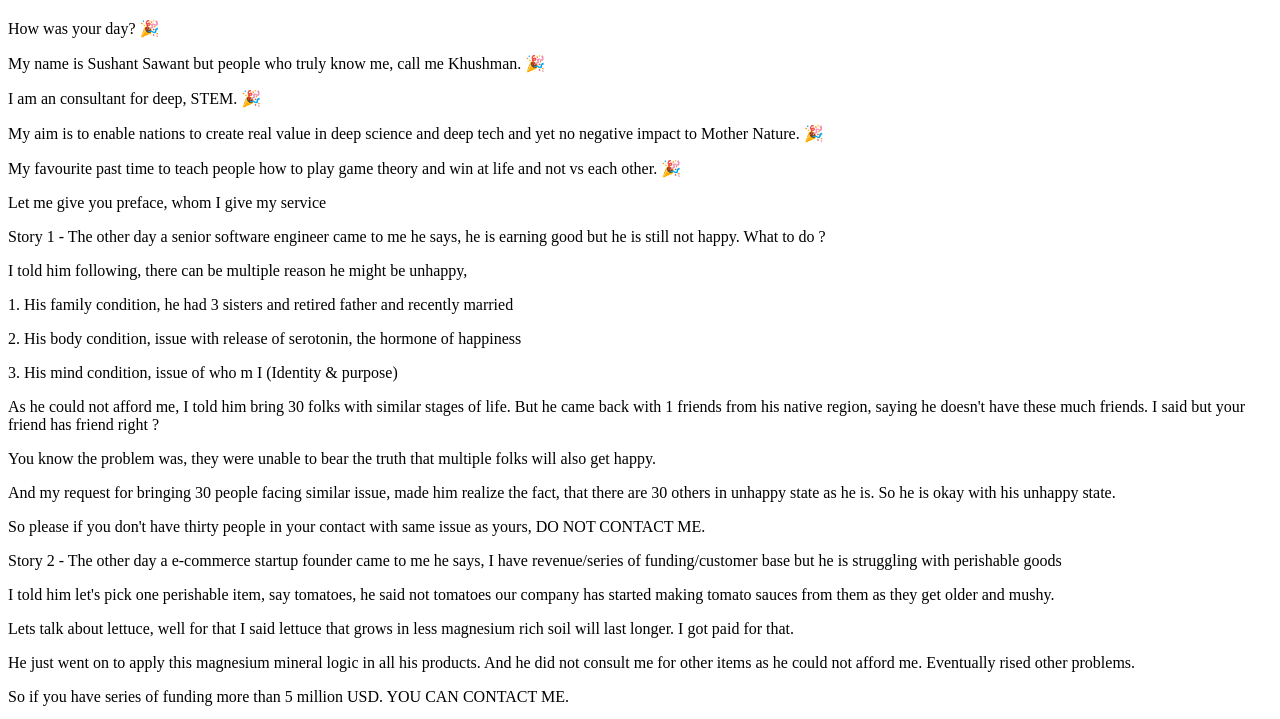
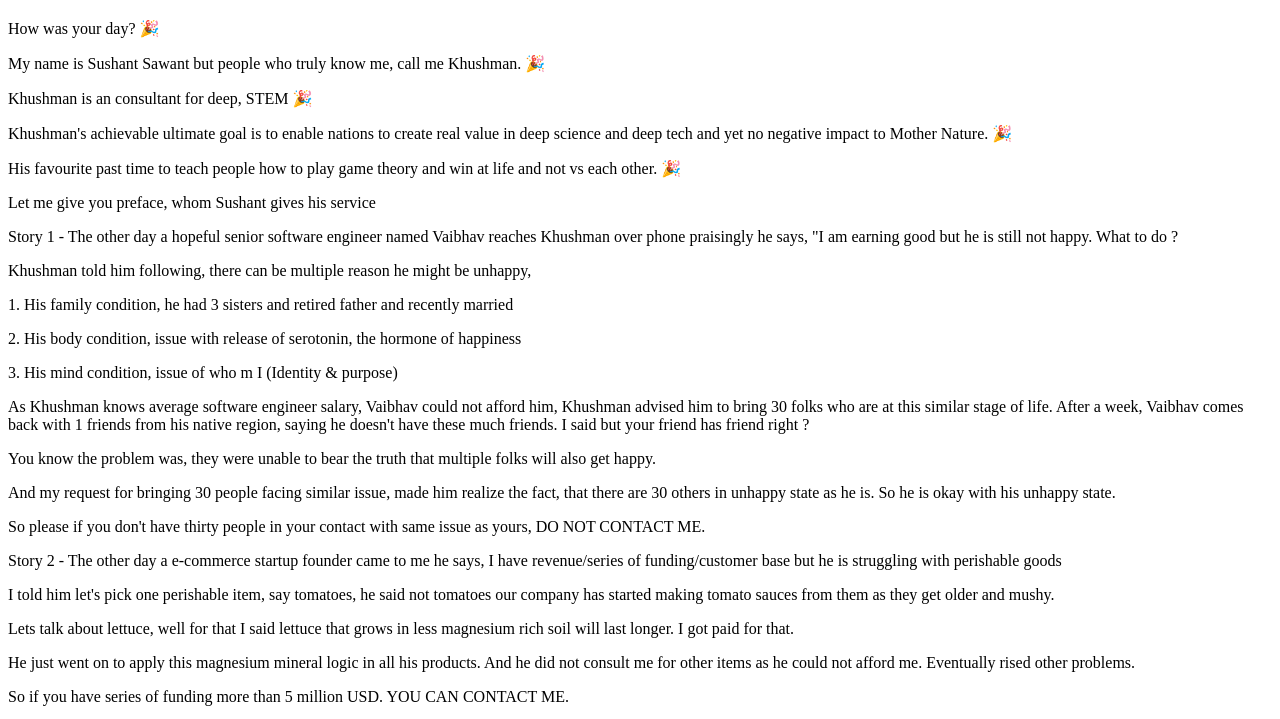
Before and after one commit to saint7007/website, a plain HTML site: page index.html in a window 1280 px wide. Shown: the part 62-781 px from the top of the page. Drawn offline with Linux system fonts and the light colour scheme.

Commit message:
Update index.html

```diff
--- a/index.html
+++ b/index.html
@@ -7,18 +7,19 @@
 <h1>Welcome to my website! ⭐️</h1>
  <p>How was your day? 🎉</p>
  <p>My name is Sushant Sawant but people who truly know me, call me Khushman. 🎉</p>
- <p>I am an consultant for deep, STEM. 🎉</p>
- <p>My aim is to enable nations to create real value in deep science and deep tech and yet no negative impact to Mother Nature. 🎉</p>
- <p>My favourite past time to teach people how to play game theory and win at life and not vs each other.  🎉</p>
+ <p>Khushman is an consultant for deep, STEM 🎉</p>
+ <p>Khushman's achievable ultimate goal is to enable nations to create real value in deep science and deep tech and yet no negative impact to Mother Nature. 🎉</p>
+ <p>His favourite past time to teach people how to play game theory and win at life and not vs each other.  🎉</p>
 
- <p> Let me give you preface, whom I give my service </p>
+ <p> Let me give you preface, whom Sushant gives his service </p>
 
- <p> Story 1 - The other day a senior software engineer came to me he says, he is earning good but he is still not happy. What to do ? </p>
-  <p>  I told him following, there can be multiple reason he might be unhappy,</p>
+ <p> Story 1 - The other day a hopeful senior software engineer named Vaibhav reaches Khushman over phone praisingly he says, "I am earning good but he is still not happy. What to do ?
+  <p>  Khushman told him following, there can be multiple reason he might be unhappy,</p>
   <p>  1. His family condition, he had 3 sisters and retired father and recently married</p>
   <p>  2. His body condition, issue with release of serotonin, the hormone of happiness </p>
   <p>  3. His mind condition, issue of who m I (Identity & purpose)</p>
-  <p> As he could not afford me, I told him bring 30 folks with similar stages of life. But he came back with 1 friends from his native region, saying he doesn't have these much friends.
+  <p> As Khushman knows average software engineer salary, Vaibhav could not afford him, Khushman advised him to bring 30 folks who are at this similar stage of life.
+     After a week, Vaibhav comes back with 1 friends from his native region, saying he doesn't have these much friends.
      I said but your friend has friend right ? </p>
 
   <p> You know the problem was, they were unable to bear the truth that multiple folks will also get happy. </p>
@@ -26,7 +27,7 @@
 
   <p> So please if you don't have thirty people in your contact with same issue as yours, DO NOT CONTACT ME. </p>
 
-
+ </p>
  <p> Story 2 - The other day a e-commerce startup founder came to me he says, I have revenue/series of funding/customer base but he is struggling with perishable goods  </p>
  <p> I told him let's pick one perishable item, say tomatoes, he said not tomatoes our company has started making tomato sauces from them as they get older and mushy.
  <p> Lets talk about lettuce, well for that I said lettuce that grows in less magnesium rich soil will last longer. I got paid for that.
```
